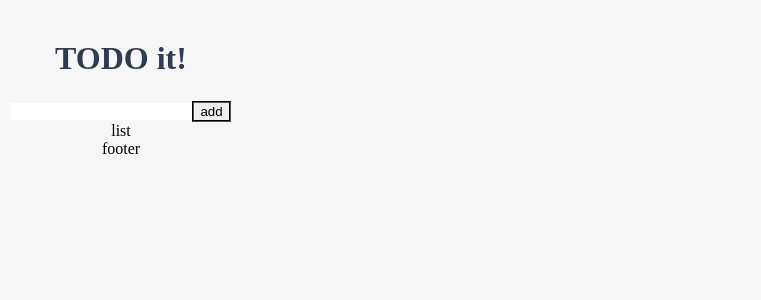
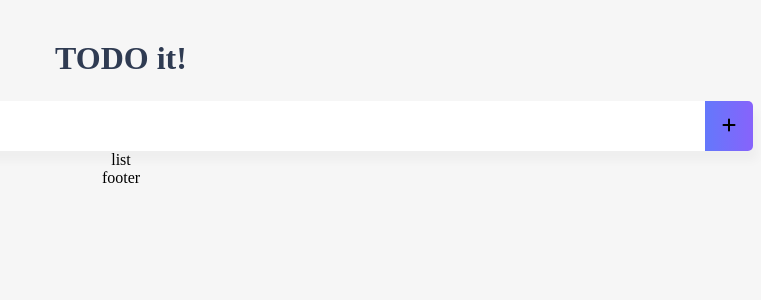
Before and after one commit to NewBean0312/vue-intermediate, a Vue app: page / in a window 1280 px wide. Shown: the top 300 px of the page, without its empty margins (519-1280 px from the left). Built offline with nearby package versions, Linux system fonts and the light colour scheme.

Commit message:
TodoInput 컴포넌트 코드 정리 및 UI 스타일링

```diff
--- a/src/App.vue
+++ b/src/App.vue
@@ -39,6 +39,6 @@
 }
 
 .shadow {
-  box-shadow: 5px 10px 10px (0, 0, 0, 0.03);
+  box-shadow: 5px 10px 10px rgba(0, 0, 0, 0.03);
 }
 </style>
--- a/src/components/TodoInput.vue
+++ b/src/components/TodoInput.vue
@@ -1,7 +1,9 @@
 <template>
-  <div>
-    <input type="text" v-model="newTodoItem" />
-    <button v-on:click="addTodo">add</button>
+  <div class="inputBox shadow">
+    <input type="text" v-model="newTodoItem" v-on:keyup.enter="addTodo" />
+    <span class="addContainer" v-on:click="addTodo">
+      <i class="fa-solid fa-plus"></i>
+    </span>
   </div>
 </template>
 
@@ -14,13 +16,44 @@
   },
   methods: {
     addTodo: function () {
-      console.log(this.newTodoItem);
       // 저장하는 로직
       localStorage.setItem(this.newTodoItem, this.newTodoItem);
+      this.clearInput();
+    },
+    clearInput: function () {
       this.newTodoItem = "";
     },
   },
 };
 </script>
 
-<style></style>
+<style scoped>
+input:focus {
+  outline: none;
+}
+
+.inputBox {
+  height: 50px;
+  background-color: #fff;
+  line-height: 50px;
+  border-radius: 5px;
+}
+
+.inputBox input {
+  border-style: none;
+  font-size: 0.9rem;
+}
+
+.addContainer {
+  display: block;
+  float: right;
+  width: 3rem;
+  border-radius: 0 5px 5px 0;
+  background: linear-gradient(to right, #6478fb, #8763fb);
+}
+
+.addBtn {
+  color: #fff;
+  vertical-align: middle;
+}
+</style>
```
